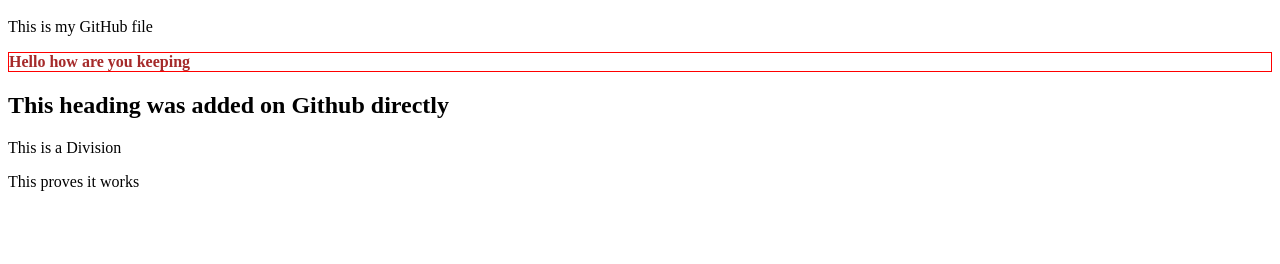
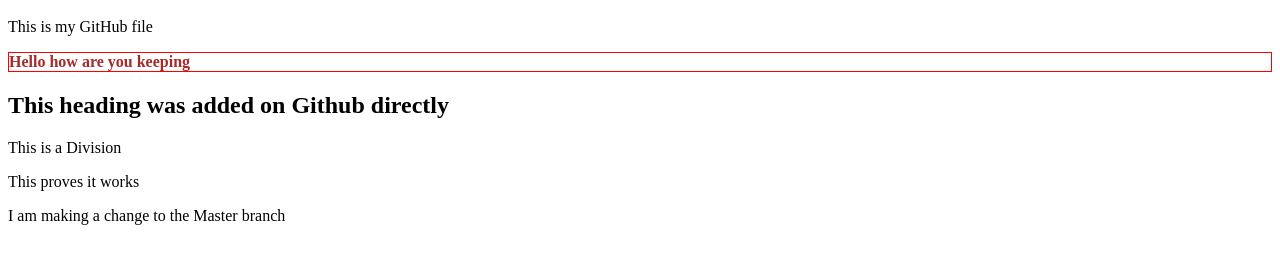
Before and after one commit to ofemiashiru/python-work, a plain HTML site: page hello.html in a window 1280 px wide. Shown: the part 122-386 px from the top of the page. Drawn offline with Linux system fonts and the light colour scheme.

Commit message:
made some changes to the master branch

```diff
--- a/hello.html
+++ b/hello.html
@@ -21,5 +21,7 @@
 
         <p>This proves it works</p>
 
+        <p>I am making a change to the Master branch</p>
+
     </body>
 </html>
```
